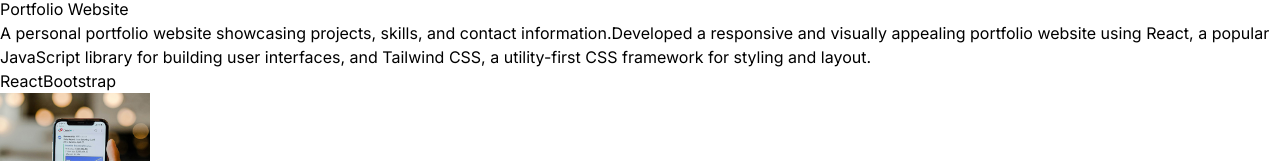
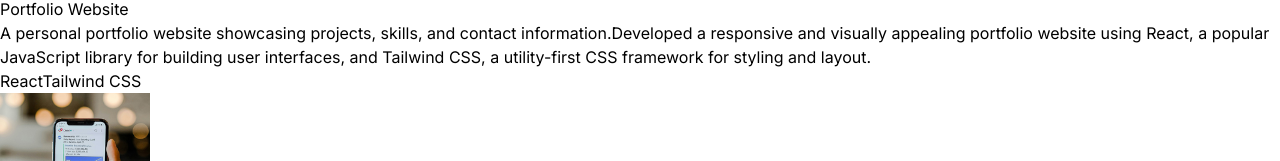
Before and after one commit to Kevin-abhi/react_portfolio, a React (Vite) app: page / in a window 1280 px wide. Shown: the part 3591-3752 px from the top of the page. Built offline with nearby package versions, Linux system fonts and the light colour scheme.

Commit message:
change project tech

```diff
--- a/src/constants/index.js
+++ b/src/constants/index.js
@@ -60,7 +60,7 @@ export const PROJECTS = [
     image: project3,
     description:
       "A personal portfolio website showcasing projects, skills, and contact information.Developed a responsive and visually appealing portfolio website using React, a popular JavaScript library for building user interfaces, and Tailwind CSS, a utility-first CSS framework for styling and layout.",
-    technologies: ["React", "Bootstrap"],
+    technologies: ["React", "Tailwind CSS"],
     link: "#home"
   },
   {
```
